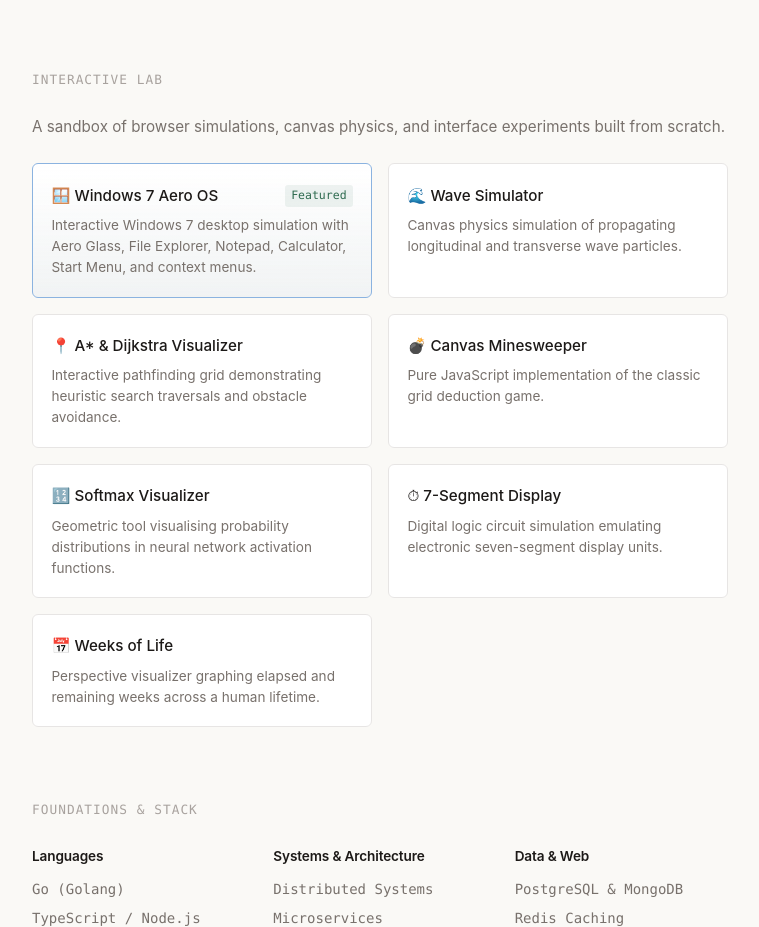
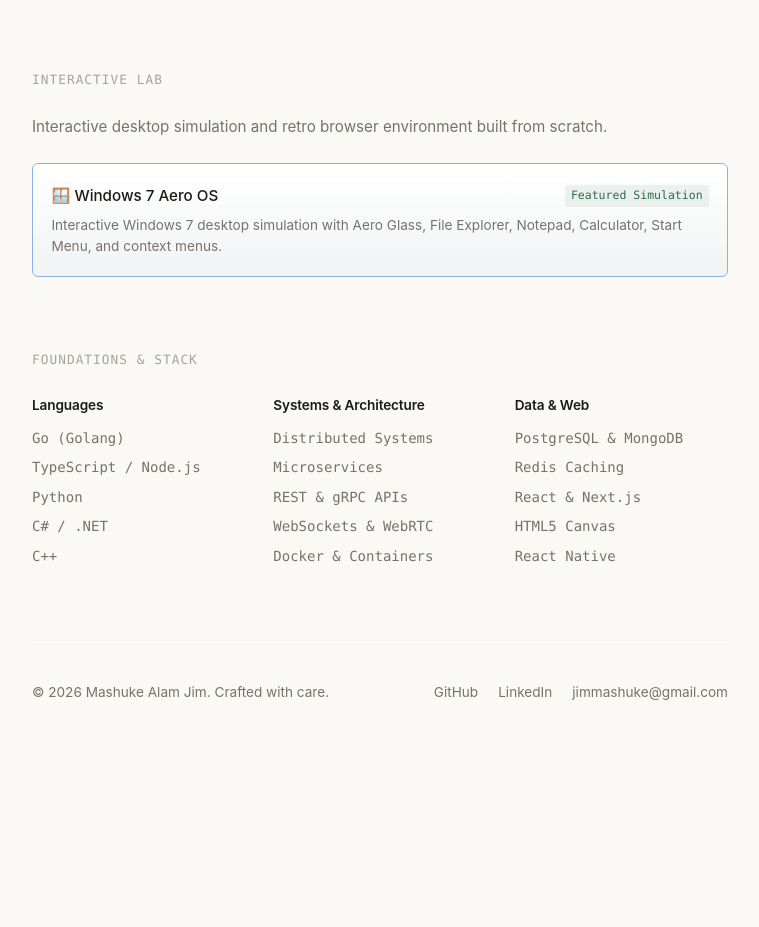
Before and after one commit to MashukeAlam/MashukeAlam.github.io, a website: page index.html in a window 1280 px wide. Shown: the part 1499-2426 px from the top of the page, without its empty margins (260-1019 px from the left). After the commit the page ends 2300 px from the top, so only its background shows below. Drawn offline with Linux system fonts and the light colour scheme.

Commit message:
feat: keep only Windows 7 in interactive lab section

```diff
--- a/index.html
+++ b/index.html
@@ -168,7 +168,7 @@
       <section class="section" id="lab">
         <span class="section-label">Interactive Lab</span>
         <p class="lab-intro">
-          A sandbox of browser simulations, canvas physics, and interface experiments built from scratch.
+          Interactive desktop simulation and retro browser environment built from scratch.
         </p>
 
         <div class="lab-grid">
@@ -176,64 +176,10 @@
           <a href="windows7/index.html" class="lab-item featured-lab">
             <div class="lab-item-header">
               <span class="lab-title">&#129695; Windows 7 Aero OS</span>
-              <span class="lab-badge">Featured</span>
+              <span class="lab-badge">Featured Simulation</span>
             </div>
             <p class="lab-desc">
               Interactive Windows 7 desktop simulation with Aero Glass, File Explorer, Notepad, Calculator, Start Menu, and context menus.
-            </p>
-          </a>
-
-          <a href="Wave_sim/index.html" class="lab-item">
-            <div class="lab-item-header">
-              <span class="lab-title">&#127754; Wave Simulator</span>
-            </div>
-            <p class="lab-desc">
-              Canvas physics simulation of propagating longitudinal and transverse wave particles.
-            </p>
-          </a>
-
-          <a href="Conways_Game_Of_Life/a_star.html" class="lab-item">
-            <div class="lab-item-header">
-              <span class="lab-title">&#128205; A* &amp; Dijkstra Visualizer</span>
-            </div>
-            <p class="lab-desc">
-              Interactive pathfinding grid demonstrating heuristic search traversals and obstacle avoidance.
-            </p>
-          </a>
-
-          <a href="Mines/index.html" class="lab-item">
-            <div class="lab-item-header">
-              <span class="lab-title">&#128163; Canvas Minesweeper</span>
-            </div>
-            <p class="lab-desc">
-              Pure JavaScript implementation of the classic grid deduction game.
-            </p>
-          </a>
-
-          <a href="softmax.html" class="lab-item">
-            <div class="lab-item-header">
-              <span class="lab-title">&#128290; Softmax Visualizer</span>
-            </div>
-            <p class="lab-desc">
-              Geometric tool visualising probability distributions in neural network activation functions.
-            </p>
-          </a>
-
-          <a href="7_segment/index.html" class="lab-item">
-            <div class="lab-item-header">
-              <span class="lab-title">&#9201; 7-Segment Display</span>
-            </div>
-            <p class="lab-desc">
-              Digital logic circuit simulation emulating electronic seven-segment display units.
-            </p>
-          </a>
-
-          <a href="weeks-left.html" class="lab-item">
-            <div class="lab-item-header">
-              <span class="lab-title">&#128197; Weeks of Life</span>
-            </div>
-            <p class="lab-desc">
-              Perspective visualizer graphing elapsed and remaining weeks across a human lifetime.
             </p>
           </a>
 
--- a/style.css
+++ b/style.css
@@ -393,6 +393,7 @@ body {
 .lab-item.featured-lab {
   border-color: #8bb3e0;
   background: linear-gradient(180deg, var(--bg-card) 0%, rgba(139, 179, 224, 0.08) 100%);
+  grid-column: 1 / -1;
 }
 
 .lab-item.featured-lab:hover {
```
Also changed, not shown: portfolio.config.json (+6 -36 lines).
